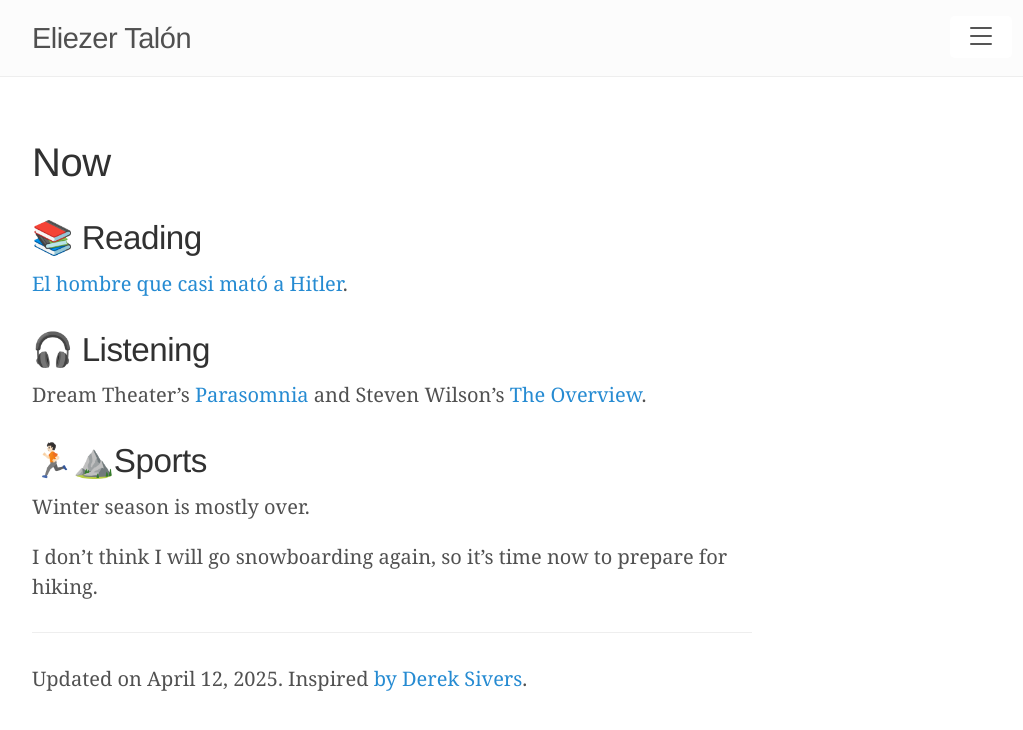
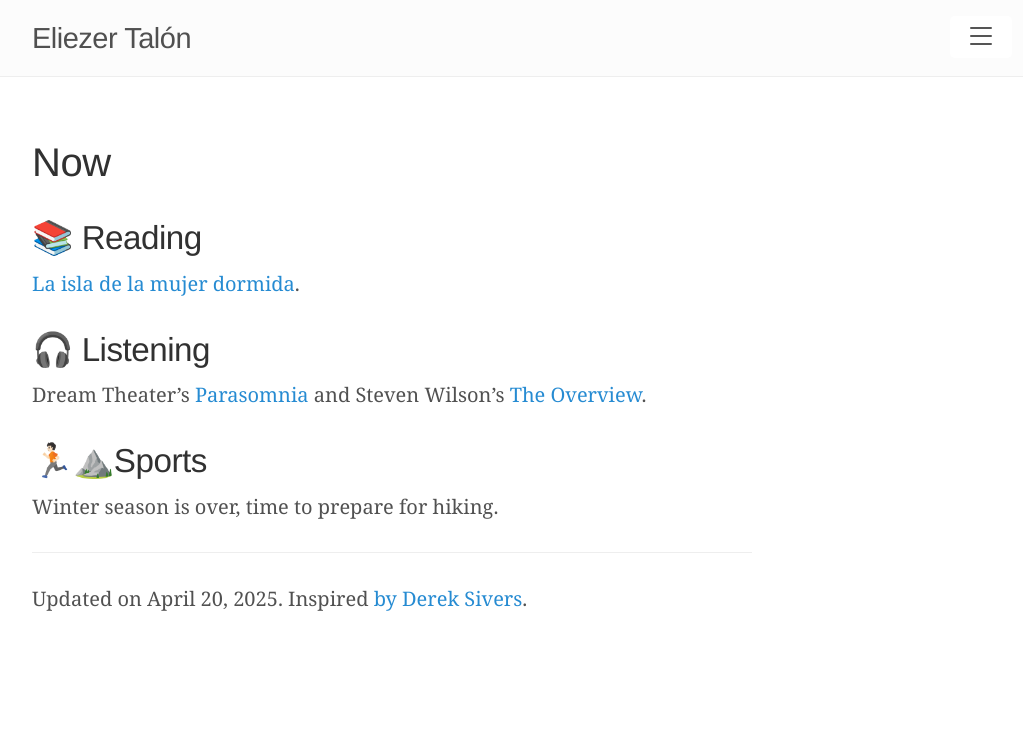
Before and after one commit to elitalon/elitalon.github.io, a Jekyll site: the page built from now.md, in a window 1280 px wide. Shown: the top 730 px of the page, without its empty margins (248-1271 px from the left). Built offline with Jekyll 4.4.1, drawn with Linux system fonts in a browser that asks for light colours.

Commit message:
Update 'Now'

```diff
--- a/now.md
+++ b/now.md
@@ -1,19 +1,17 @@
 ---
 layout: page
 title: Now
-date: 2025-04-12
+date: 2025-04-20
 ---
 
 ## 📚 Reading
-[El hombre que casi mató a Hitler](https://www.plataformaeditorial.com/libro/10264-el-hombre-que-casi-mato-a-hitler).
+[La isla de la mujer dormida](https://www.perezreverte.com/libro/771/la-isla-de-la-mujer-dormida/).
 
 ## 🎧 Listening
 Dream Theater's [Parasomnia](https://en.wikipedia.org/wiki/Parasomnia_(album)) and Steven Wilson's [The Overview](https://en.wikipedia.org/wiki/The_Overview_(album)).
 
 ## 🏃🏻⛰️Sports
-Winter season is mostly over.
-
-I don't think I will go snowboarding again, so it's time now to prepare for hiking.
+Winter season is over, time to prepare for hiking.
 
 ---
 
```
